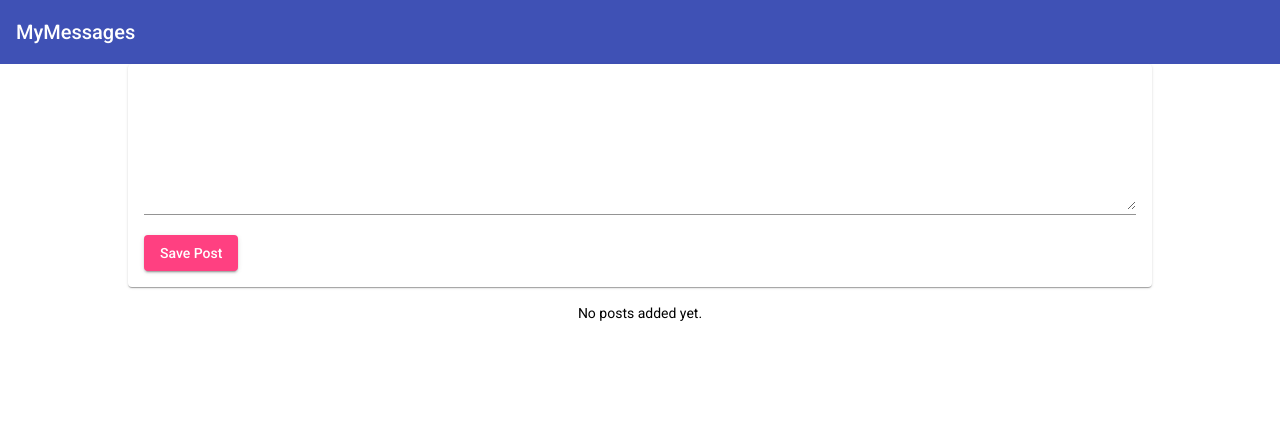
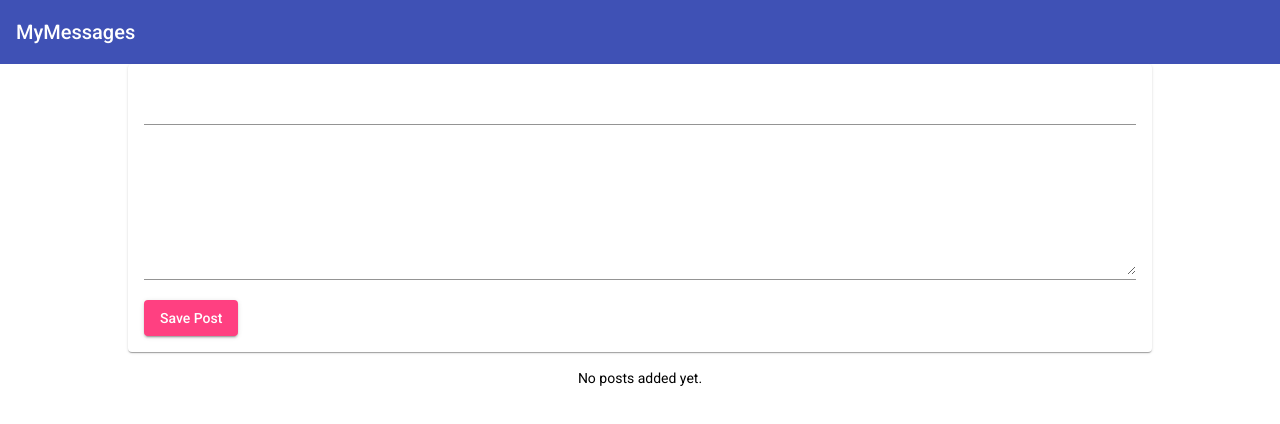
Before and after one commit to MacPatric/mean-course, an Angular app: page / in a window 1280 px wide. Shown: the top 424 px of the page. Built offline with nearby package versions, Linux system fonts and the light colour scheme.

Commit message:
Adds event and property binding

```diff
--- a/src/app/app.component.html
+++ b/src/app/app.component.html
@@ -1,5 +1,5 @@
 <app-header></app-header>
 <main>
-  <app-post-create></app-post-create>
-  <app-post-list></app-post-list>
+  <app-post-create (postCreated)="onPostAdded($event)"></app-post-create>
+  <app-post-list [posts]="storedPosts"></app-post-list>
 </main>
--- a/src/app/app.component.ts
+++ b/src/app/app.component.ts
@@ -6,5 +6,9 @@
   styleUrls: ['./app.component.css']
 })
 export class AppComponent {
-  title = 'mean-course';
+  storedPosts = [];
+
+  onPostAdded(post) {
+    this.storedPosts.push(post);
+  }
 }
--- a/src/app/posts/post-create/post-create.component.html
+++ b/src/app/posts/post-create/post-create.component.html
@@ -1,6 +1,9 @@
 <mat-card>
   <mat-form-field>
-    <textarea matInput rows="6" [(ngModel)]="enteredValue"></textarea>
+      <input matInput type="text" [(ngModel)]="enteredTitle">
+  </mat-form-field>
+  <mat-form-field>
+    <textarea matInput rows="6" [(ngModel)]="enteredContent"></textarea>
   </mat-form-field>
 
   <button mat-raised-button color="accent" (click)="onAddPost()">Save Post</button>
--- a/src/app/posts/post-create/post-create.component.ts
+++ b/src/app/posts/post-create/post-create.component.ts
@@ -1,4 +1,4 @@
-import { Component } from '@angular/core';
+import { Component, EventEmitter, Output } from '@angular/core';
 
 @Component({
   selector: 'app-post-create',
@@ -8,11 +8,18 @@
 )
 export class PostCreateComponent {
 
-  enteredValue = '';
-  newPost = 'NO CONTENT';
+  enteredTitle = '';
+  enteredContent = '';
+
+  @Output() postCreated = new EventEmitter();
 
   onAddPost() {
-    this.newPost = this.enteredValue;
+    const post = {
+      title: this.enteredTitle,
+      content: this.enteredContent
+    };
+
+    this.postCreated.emit(post);
   }
 
 }
--- a/src/app/posts/post-list/post-list.component.ts
+++ b/src/app/posts/post-list/post-list.component.ts
@@ -1,4 +1,4 @@
-import { Component, OnInit } from '@angular/core';
+import { Component, OnInit, Input } from '@angular/core';
 
 @Component({
   selector: 'app-post-list',
@@ -13,7 +13,7 @@
 //    {title: 'Third Post', content: 'This is the third post\'s content'}
 //  ];
 
-  posts = [];
+  @Input() posts = [];
 
   constructor() { }
 
```
